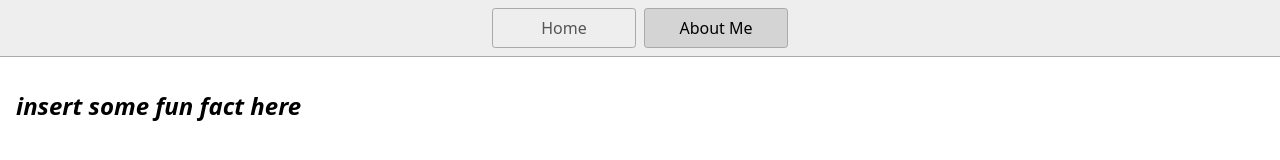
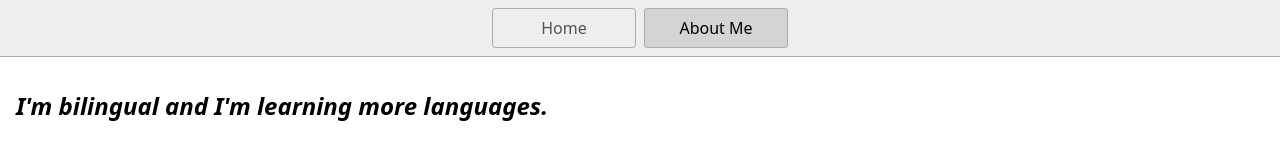
Before and after one commit to monicaphan/c2c-git-busy-2023, a plain HTML site: page AboutMe.html in a window 1280 px wide. Drawn offline with Linux system fonts and the light colour scheme.

Commit message:
Added changes to AboutMe

```diff
--- a/AboutMe.html
+++ b/AboutMe.html
@@ -13,7 +13,7 @@
       <a href="/AboutMe.html" aria-current="page">About Me</a>
     </nav>
     <main>
-      <i><h1>insert some fun fact here</h1></i>
+      <i><h1>I'm bilingual and I'm learning more languages.</h1></i>
     </main>
   </body>
 </html>
```
